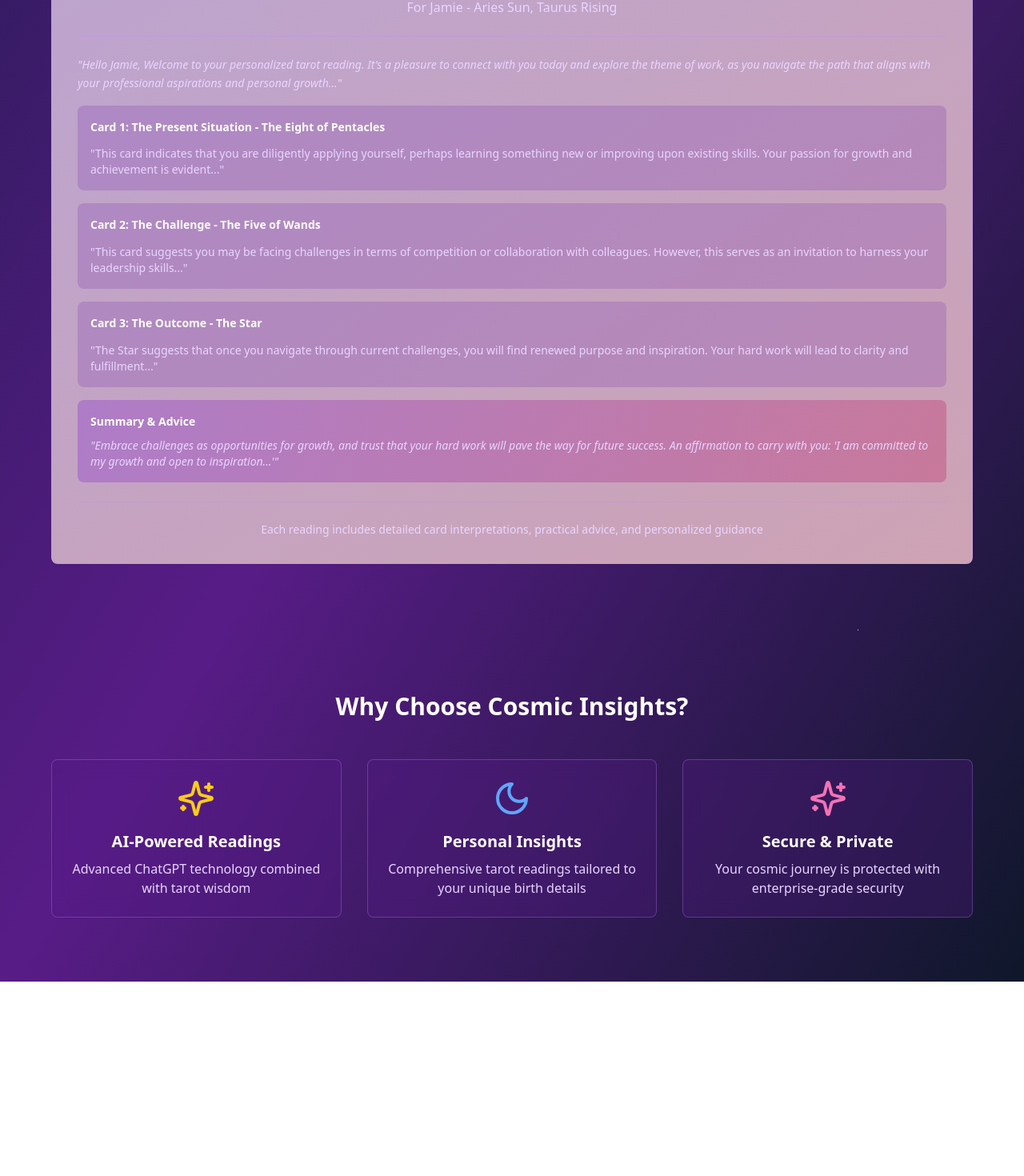
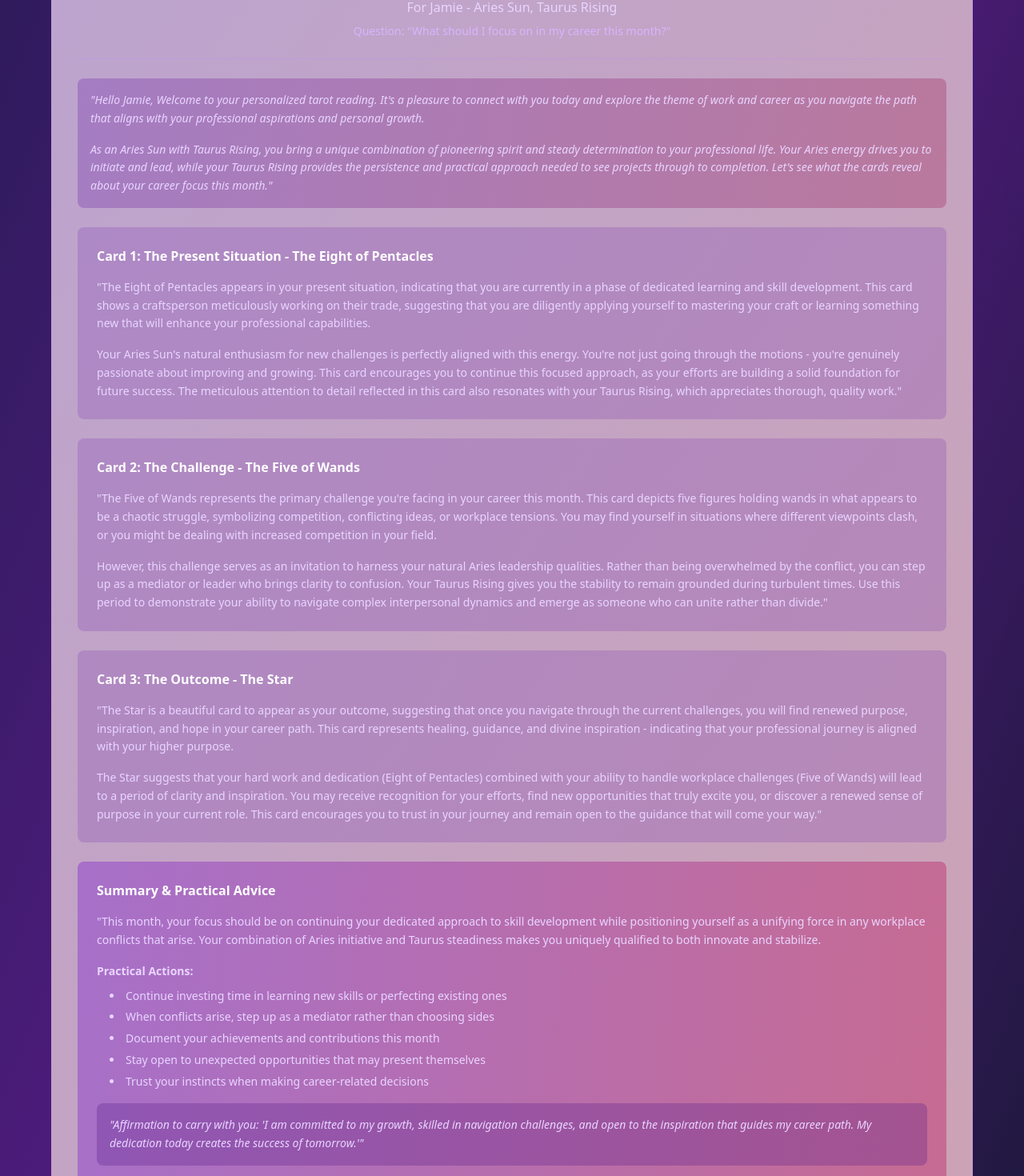
Before and after one commit to jamies666/stellar-future-decoded, a React (Vite) app: page / in a window 1280 px wide. Shown: the part 920-2390 px from the top of the page at 80% size. Before the commit the page ends 2147 px from the top, so only its background shows below. Built offline with nearby package versions, Linux system fonts and the light colour scheme.

Commit message:
Expand example reading in landing page
Expanded the example reading in `Index.tsx` to show the full content without any cutoffs, improving readability.

```diff
--- a/src/pages/Index.tsx
+++ b/src/pages/Index.tsx
@@ -1,4 +1,3 @@
-
 import { useState, useEffect } from "react";
 import { Button } from "@/components/ui/button";
 import { Card, CardContent } from "@/components/ui/card";
@@ -186,7 +185,7 @@ const Index = () => {
                   What to Expect
                 </h3>
                 <p className="text-xl text-purple-200">
-                  Here's an example of the in-depth, personalized readings you'll receive
+                  Here's a complete example of the in-depth, personalized readings you'll receive
                 </p>
               </div>
 
@@ -194,49 +193,88 @@ const Index = () => {
                 <CardContent className="p-8">
                   <div className="space-y-6">
                     <div className="text-center border-b border-purple-400/30 pb-6">
-                      <h4 className="text-2xl font-bold text-white mb-2">Sample Reading: Work & Career</h4>
+                      <h4 className="text-2xl font-bold text-white mb-2">Complete Reading: Work & Career</h4>
                       <p className="text-purple-200">For Jamie - Aries Sun, Taurus Rising</p>
+                      <p className="text-sm text-purple-300 mt-2">Question: "What should I focus on in my career this month?"</p>
                     </div>
 
                     <div className="prose prose-invert max-w-none">
-                      <div className="text-purple-100 leading-relaxed space-y-4 text-sm">
-                        <p className="italic text-purple-200">
-                          "Hello Jamie, Welcome to your personalized tarot reading. It's a pleasure to connect with you today and explore the theme of work, as you navigate the path that aligns with your professional aspirations and personal growth..."
-                        </p>
-
-                        <div className="bg-purple-800/20 rounded-lg p-4 space-y-3">
-                          <h5 className="text-white font-semibold">Card 1: The Present Situation - The Eight of Pentacles</h5>
-                          <p className="text-purple-200 text-sm">
-                            "This card indicates that you are diligently applying yourself, perhaps learning something new or improving upon existing skills. Your passion for growth and achievement is evident..."
+                      <div className="text-purple-100 leading-relaxed space-y-6 text-sm">
+                        <div className="bg-gradient-to-r from-purple-800/30 to-pink-800/30 rounded-lg p-4">
+                          <p className="italic text-purple-200 mb-4">
+                            "Hello Jamie, Welcome to your personalized tarot reading. It's a pleasure to connect with you today and explore the theme of work and career as you navigate the path that aligns with your professional aspirations and personal growth.
+                          </p>
+                          <p className="italic text-purple-200">
+                            As an Aries Sun with Taurus Rising, you bring a unique combination of pioneering spirit and steady determination to your professional life. Your Aries energy drives you to initiate and lead, while your Taurus Rising provides the persistence and practical approach needed to see projects through to completion. Let's see what the cards reveal about your career focus this month."
                           </p>
                         </div>
 
-                        <div className="bg-purple-800/20 rounded-lg p-4 space-y-3">
-                          <h5 className="text-white font-semibold">Card 2: The Challenge - The Five of Wands</h5>
-                          <p className="text-purple-200 text-sm">
-                            "This card suggests you may be facing challenges in terms of competition or collaboration with colleagues. However, this serves as an invitation to harness your leadership skills..."
+                        <div className="bg-purple-800/20 rounded-lg p-6 space-y-4">
+                          <h5 className="text-white font-semibold text-base">Card 1: The Present Situation - The Eight of Pentacles</h5>
+                          <p className="text-purple-200">
+                            "The Eight of Pentacles appears in your present situation, indicating that you are currently in a phase of dedicated learning and skill development. This card shows a craftsperson meticulously working on their trade, suggesting that you are diligently applying yourself to mastering your craft or learning something new that will enhance your professional capabilities.
+                          </p>
+                          <p className="text-purple-200">
+                            Your Aries Sun's natural enthusiasm for new challenges is perfectly aligned with this energy. You're not just going through the motions - you're genuinely passionate about improving and growing. This card encourages you to continue this focused approach, as your efforts are building a solid foundation for future success. The meticulous attention to detail reflected in this card also resonates with your Taurus Rising, which appreciates thorough, quality work."
                           </p>
                         </div>
 
-                        <div className="bg-purple-800/20 rounded-lg p-4 space-y-3">
-                          <h5 className="text-white font-semibold">Card 3: The Outcome - The Star</h5>
-                          <p className="text-purple-200 text-sm">
-                            "The Star suggests that once you navigate through current challenges, you will find renewed purpose and inspiration. Your hard work will lead to clarity and fulfillment..."
+                        <div className="bg-purple-800/20 rounded-lg p-6 space-y-4">
+                          <h5 className="text-white font-semibold text-base">Card 2: The Challenge - The Five of Wands</h5>
+                          <p className="text-purple-200">
+                            "The Five of Wands represents the primary challenge you're facing in your career this month. This card depicts five figures holding wands in what appears to be a chaotic struggle, symbolizing competition, conflicting ideas, or workplace tensions. You may find yourself in situations where different viewpoints clash, or you might be dealing with increased competition in your field.
+                          </p>
+                          <p className="text-purple-200">
+                            However, this challenge serves as an invitation to harness your natural Aries leadership qualities. Rather than being overwhelmed by the conflict, you can step up as a mediator or leader who brings clarity to confusion. Your Taurus Rising gives you the stability to remain grounded during turbulent times. Use this period to demonstrate your ability to navigate complex interpersonal dynamics and emerge as someone who can unite rather than divide."
                           </p>
                         </div>
 
-                        <div className="bg-gradient-to-r from-purple-700/30 to-pink-700/30 rounded-lg p-4">
-                          <h5 className="text-white font-semibold mb-2">Summary & Advice</h5>
-                          <p className="text-purple-200 text-sm italic">
-                            "Embrace challenges as opportunities for growth, and trust that your hard work will pave the way for future success. An affirmation to carry with you: 'I am committed to my growth and open to inspiration...'"
+                        <div className="bg-purple-800/20 rounded-lg p-6 space-y-4">
+                          <h5 className="text-white font-semibold text-base">Card 3: The Outcome - The Star</h5>
+                          <p className="text-purple-200">
+                            "The Star is a beautiful card to appear as your outcome, suggesting that once you navigate through the current challenges, you will find renewed purpose, inspiration, and hope in your career path. This card represents healing, guidance, and divine inspiration - indicating that your professional journey is aligned with your higher purpose.
+                          </p>
+                          <p className="text-purple-200">
+                            The Star suggests that your hard work and dedication (Eight of Pentacles) combined with your ability to handle workplace challenges (Five of Wands) will lead to a period of clarity and inspiration. You may receive recognition for your efforts, find new opportunities that truly excite you, or discover a renewed sense of purpose in your current role. This card encourages you to trust in your journey and remain open to the guidance that will come your way."
+                          </p>
+                        </div>
+
+                        <div className="bg-gradient-to-r from-purple-700/40 to-pink-700/40 rounded-lg p-6 space-y-4">
+                          <h5 className="text-white font-semibold text-base">Summary & Practical Advice</h5>
+                          <p className="text-purple-200">
+                            "This month, your focus should be on continuing your dedicated approach to skill development while positioning yourself as a unifying force in any workplace conflicts that arise. Your combination of Aries initiative and Taurus steadiness makes you uniquely qualified to both innovate and stabilize.
+                          </p>
+                          <div className="space-y-2 mt-4">
+                            <p className="text-purple-200"><strong>Practical Actions:</strong></p>
+                            <ul className="list-disc list-inside text-purple-200 space-y-1 ml-4">
+                              <li>Continue investing time in learning new skills or perfecting existing ones</li>
+                              <li>When conflicts arise, step up as a mediator rather than choosing sides</li>
+                              <li>Document your achievements and contributions this month</li>
+                              <li>Stay open to unexpected opportunities that may present themselves</li>
+                              <li>Trust your instincts when making career-related decisions</li>
+                            </ul>
+                          </div>
+                          <div className="bg-purple-900/30 rounded-lg p-4 mt-4">
+                            <p className="text-purple-200 italic">
+                              "Affirmation to carry with you: 'I am committed to my growth, skilled in navigation challenges, and open to the inspiration that guides my career path. My dedication today creates the success of tomorrow.'"
+                            </p>
+                          </div>
+                        </div>
+
+                        <div className="bg-gradient-to-r from-indigo-800/30 to-purple-800/30 rounded-lg p-4">
+                          <p className="text-purple-200 text-sm">
+                            <strong>Personal Note:</strong> Remember, Jamie, your Aries Sun gives you the courage to take bold steps, while your Taurus Rising ensures you build lasting, sustainable success. Trust in this powerful combination as you navigate your professional journey this month.
                           </p>
                         </div>
                       </div>
                     </div>
 
                     <div className="text-center pt-6 border-t border-purple-400/30">
-                      <p className="text-purple-200 text-sm">
-                        Each reading includes detailed card interpretations, practical advice, and personalized guidance
+                      <p className="text-purple-200 font-medium">
+                        Each reading includes detailed card interpretations, practical advice, personalized guidance based on your astrological profile, and actionable steps you can take immediately.
+                      </p>
+                      <p className="text-purple-300 text-sm mt-2">
+                        Length: ~800-1200 words • Reading time: 4-6 minutes
                       </p>
                     </div>
                   </div>
```
